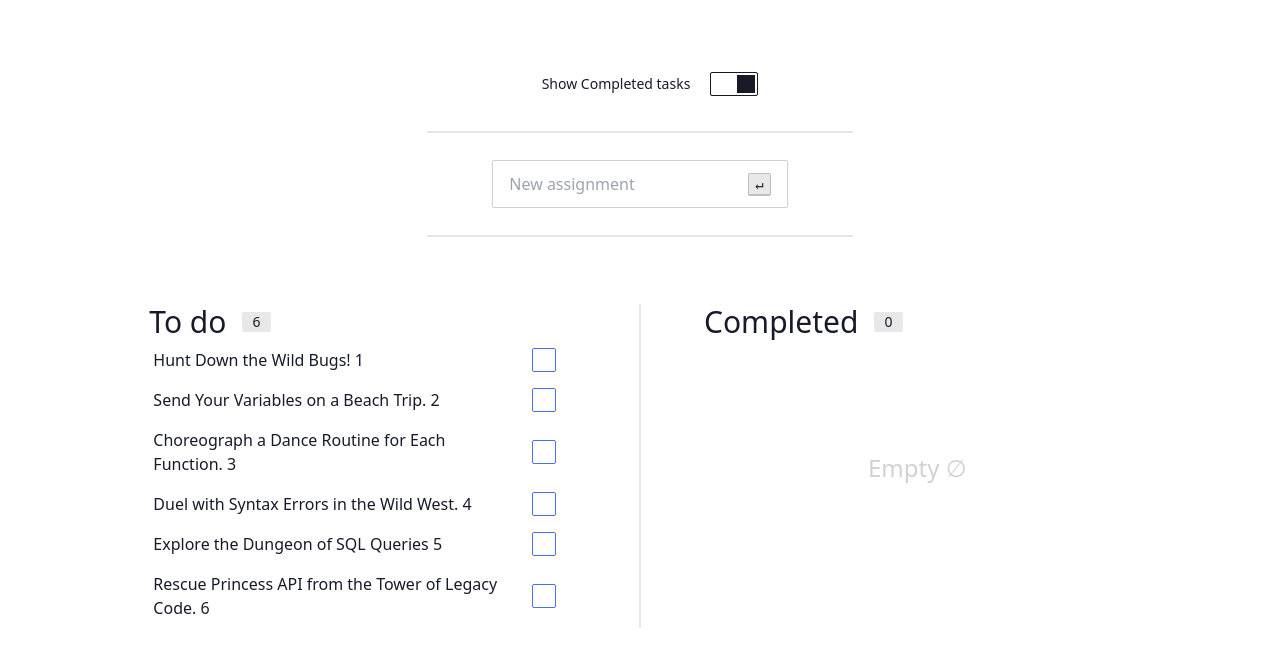
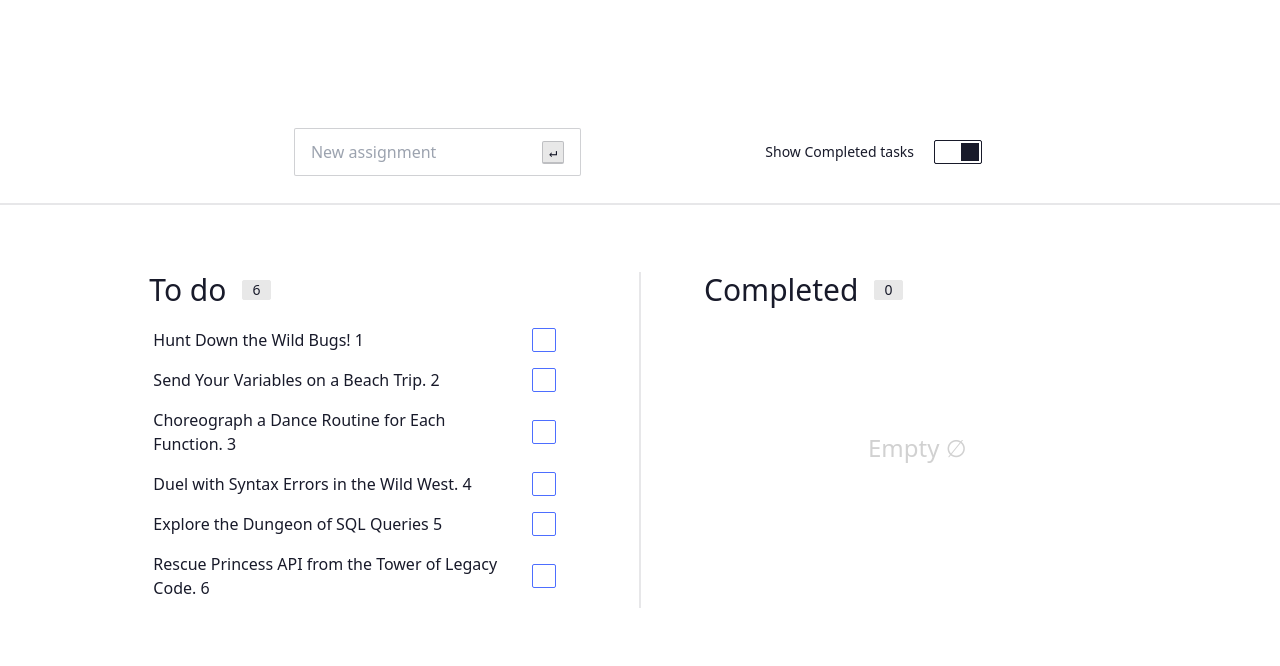
Before and after one commit to zainudinnoori/zainudinnoori.github.io, a plain HTML site: page vue-js-todo.html in a window 1280 px wide. Drawn offline with nearby package versions, Linux system fonts and the light colour scheme.

Commit message:
Update the todo page design

```diff
--- a/vue-js-todo.html
+++ b/vue-js-todo.html
@@ -7,30 +7,28 @@
 
 
     <body>
-        <div id="app" class="flex justify-center flex-col mt-16">
-            <div class="flex items-center flex-col  ">
-                <div class="form-control">
+        <div id="app" class="flex justify-center flex-col mt-[10%]">
+
+            <div class="flex justify-center">
+                <div class="flex gap-40">
+                    <label class="input input-bordered flex items-center">
+                        <input type="text" class="grow" placeholder="New assignment" @keyup.enter="storeAssignement" v-model="new_assignment" />
+                        <kbd class="kbd kbd-sm">↵</kbd>
+                    </label>
+
                     <label class="label cursor-pointer">
                         <span class="label-text mx-5">Show Completed tasks</span>
                         <input type="checkbox" class="toggle" v-model="display"/>
                     </label>
+
                 </div>
-
-                <div class="divider w-300 w-4/12 m-auto my-5"></div>
-
-                <section>
-                    <label class="input input-bordered flex items-center gap-2">
-                        <input type="text" class="grow" placeholder="New assignment" @keyup.enter="storeAssignement" v-model="new_assignment" />
-                        <kbd class="kbd kbd-sm">↵</kbd>
-                    </label>
-                </section>
             </div>
 
-            <div class="divider w-300 w-4/12 m-auto my-5"></div>
+            <div class="divider w-300 w-full m-auto my-5"></div>
 
             <div class="flex justify-center gap-10 mt-10 ">
                 <section class="mt-0 basis-1/3">
-                    <h1 class="flex  items-center gap-4 text-3xl">To do <div class="badge badge-ghost">{{todoAssignment.length}}</div></h1>
+                    <h1 class="flex items-center gap-4 text-3xl mb-3">To do <div class="badge badge-ghost">{{todoAssignment.length}}</div></h1>
                     <div class="grid h-64 place-items-center text-base-300 text-2xl" v-if="!todoAssignment.length">Wow! Empty ∅</div>
                     <ul>
                         <li v-for="assignment in todoAssignment" :key="assignment.id">
@@ -42,7 +40,7 @@
                 <div class="divider lg:divider-horizontal min-h-52" v-if="display"></div>
 
                 <section :class="! display ? 'hidden' : '' " class="basis-1/3">
-                    <h1 class="flex items-center gap-4 text-3xl">Completed <div class="badge badge-ghost">{{completedAssignment.length}}</div></h1>
+                    <h1 class="flex items-center gap-4 text-3xl mb-3">Completed <div class="badge badge-ghost">{{completedAssignment.length}}</div></h1>
                     <div class="grid h-64 place-items-center text-base-300 text-2xl" v-if="!completedAssignment.length">Empty ∅</div>
                     <ul>
                         <li v-for="assignment in completedAssignment" :key="assignment.id">
```
